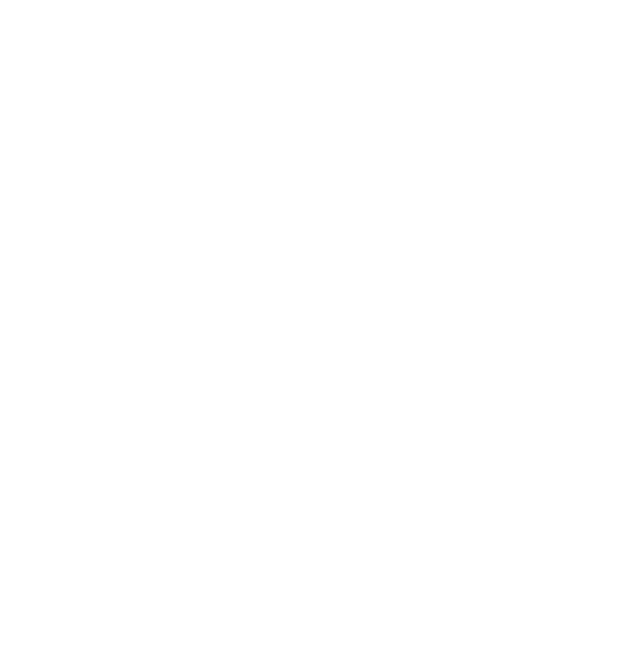
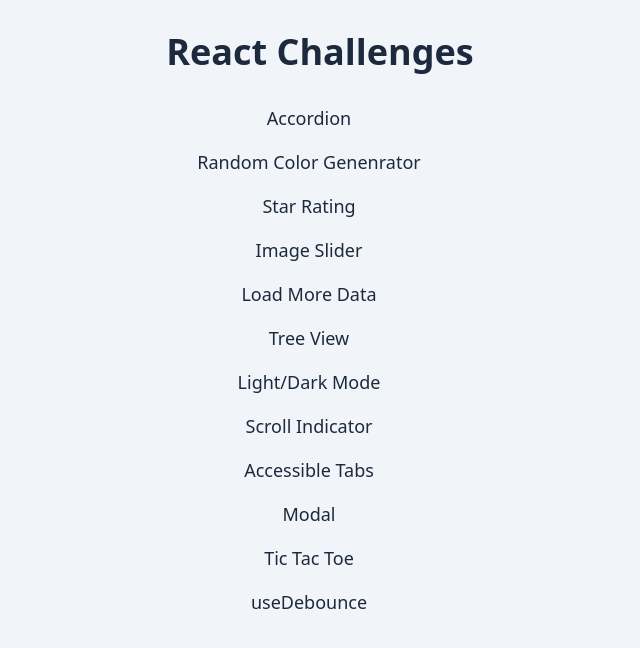
Before and after one commit to gustavonobrega/react-challenges, a React (Vite) app: page / in a window 1280 px wide. Shown: the top 648 px of the page, without its empty margins (320-960 px from the left). Built offline with nearby package versions, Linux system fonts and the light colour scheme.

Commit message:
create home page

```diff
--- a/src/App.tsx
+++ b/src/App.tsx
@@ -12,12 +12,13 @@ import AccessibleTabs from "./challenges/accessible-tabs";
 import ModalDemo from "./challenges/modal";
 import TicTacToe from "./challenges/tic-tac-toe";
 import DebounceDemo from "./challenges/use-debounce";
+import Home from "./components/home";
 
 export default function App() {
   return (
     <BrowserRouter>
       <Routes>
-        <Route path="/" element="" />
+        <Route path="/" element={<Home/>} />
         <Route path="/accordion" element={<AccordionDemo />} />
         <Route
           path="/random-color-generator"
--- /dev/null
+++ b/src/components/home.tsx
@@ -0,0 +1,43 @@
+import { ArrowRight } from "lucide-react";
+import { Link } from "react-router";
+
+ const CHALLENGES = [
+    { id: 1, name: "Accordion", link: "/accordion" },
+    { id: 2, name: "Random Color Genenrator", link: "/random-color-generator" },
+    { id: 3, name: "Star Rating", link: "/star-rating" },
+    { id: 4, name: "Image Slider", link: "/image-slider" },
+    { id: 5, name: "Load More Data", link: "/load-more-data" },
+    { id: 6, name: "Tree View", link: "/tree-view" },
+    { id: 7, name: "Light/Dark Mode", link: "/light-dark-mode" },
+    { id: 8, name: "Scroll Indicator", link: "/scroll-indicator" },
+    { id: 9, name: "Accessible Tabs", link: "/tabs" },
+    { id: 10, name: "Modal", link: "/modal" },
+    { id: 11, name: "Tic Tac Toe", link: "/tic-tac-toe" },
+    { id: 12, name: "useDebounce", link: "/use-debounce" },
+  ];
+
+export default function Home() {
+  return (
+    <div className="min-h-screen bg-slate-100">
+      <div className="max-w-3xl mx-auto px-4 py-8 text-slate-800">
+        <h1 className="text-4xl text-center font-bold">React Challenges</h1>
+
+        <nav className="mt-8 grid gap-y-4 justify-items-center grid-cols-1">
+          {CHALLENGES.map((challenge) => (
+            <Link
+              className="flex items-center gap-1 text-lg group hover:underline underline-offset-2 "
+              to={challenge.link}
+              key={challenge.id}
+            >
+              {challenge.name}
+              <ArrowRight
+                className="translate-x-2 opacity-0 group-hover:opacity-100 group-hover:translate-x-0 transition"
+                size={18}
+              />
+            </Link>
+          ))}
+        </nav>
+      </div>
+    </div>
+  );
+}
```
